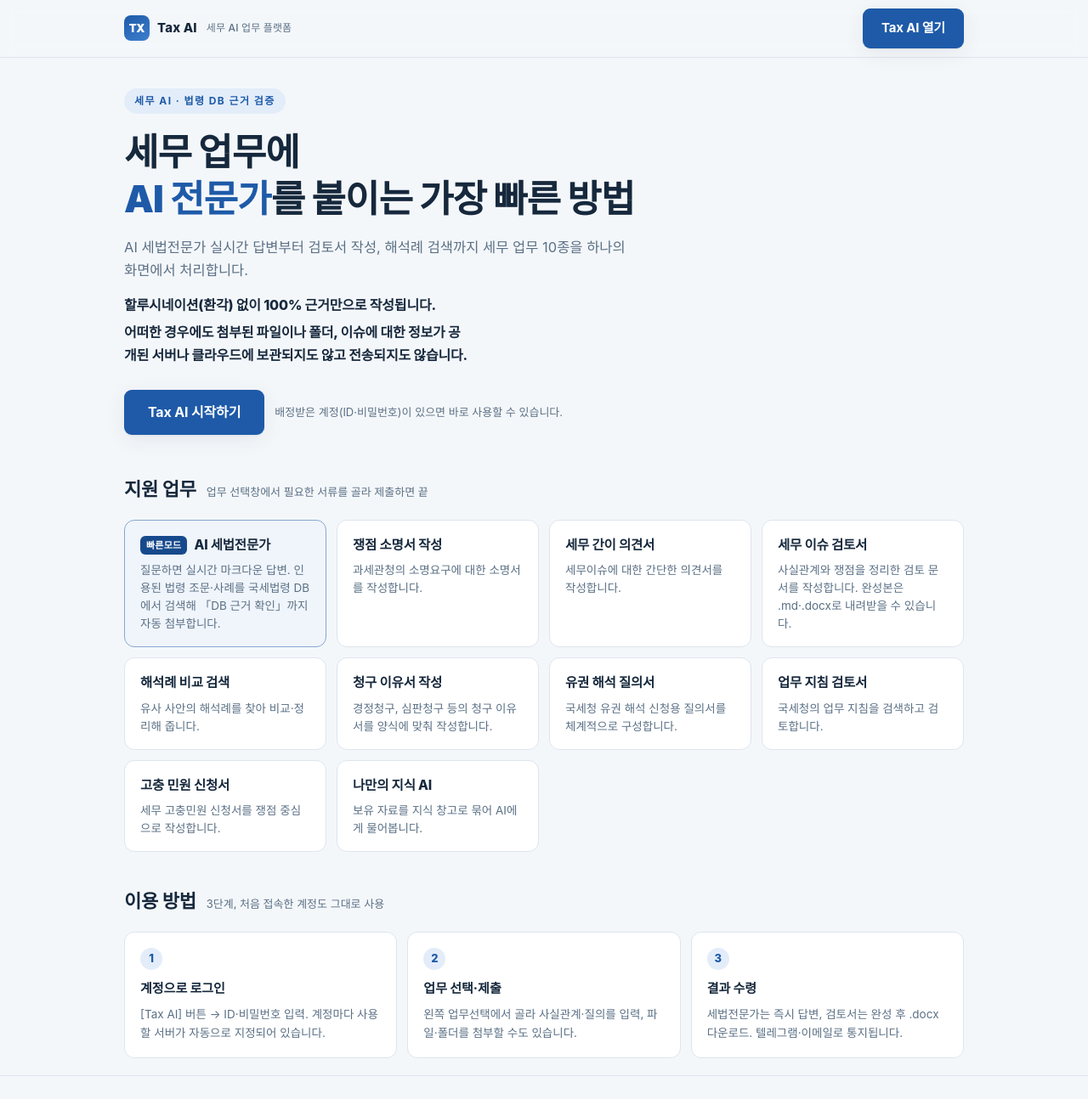
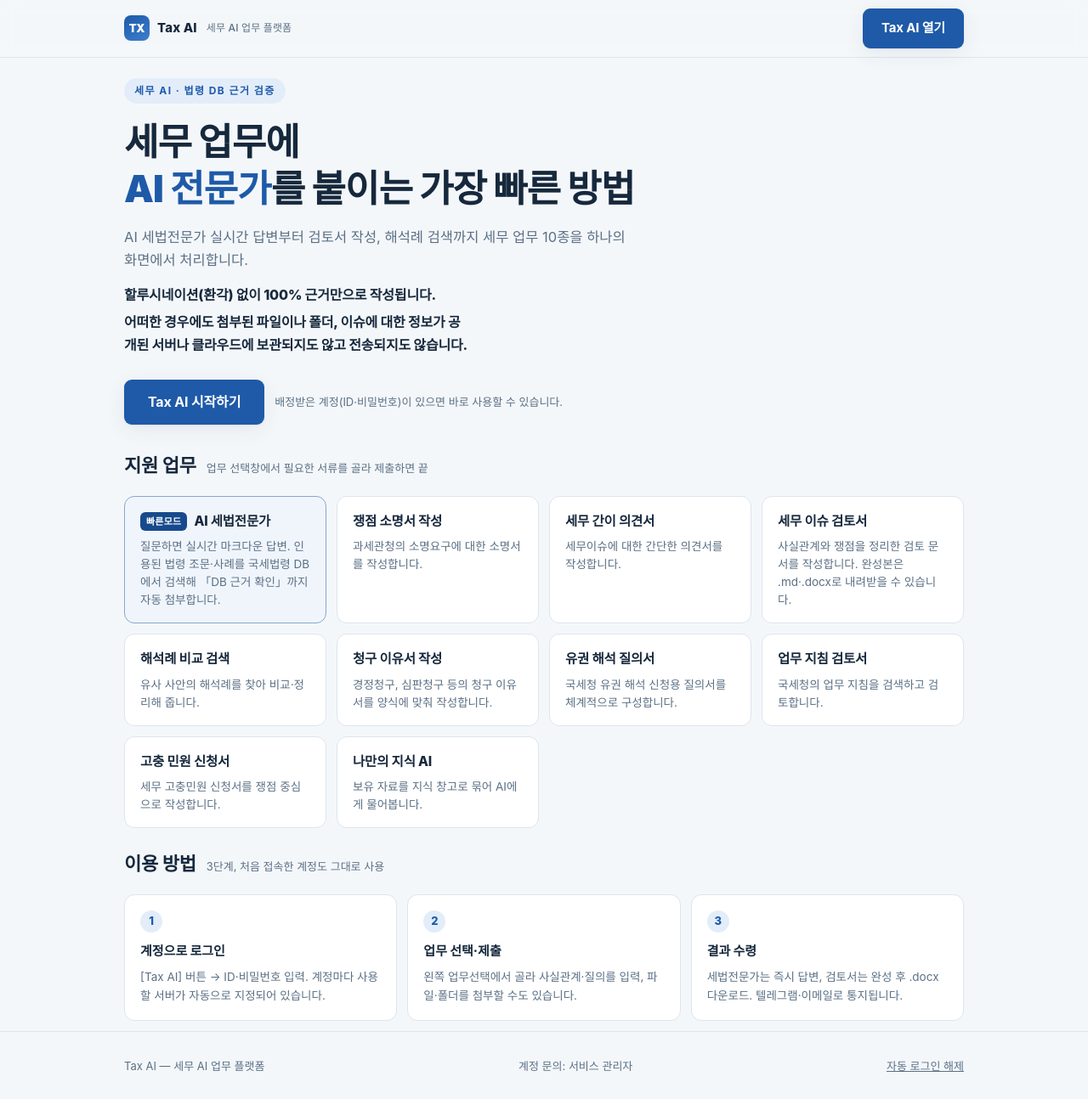
Before and after one commit to ntssejak/tax-ai-landing, a plain HTML site: page index.html in a window 1280 px wide. Shown: the top 1294 px of the page at 85% size. Drawn offline with Linux system fonts and the light colour scheme.

Commit message:
랜딩: 여백 2차 축소 (히어로 36/26→24/18, section 20→12)
Co-Authored-By: Claude Code <noreply@anthropic.com>

```diff
--- a/index.html
+++ b/index.html
@@ -91,7 +91,7 @@ a { color: var(--brand); text-decoration: none; }
 }
 
 /* ── 히어로 ── */
-.hero { padding-block: 36px 26px; text-align: left; }   /* 상단·하단 여백 — 기존 72/56에서 축소(단락 간격 통일) */
+.hero { padding-block: 24px 18px; text-align: left; }   /* 상단·하단 여백 — 72/56→36/26→24/18 단계 축소 */
 .hero .eyebrow {
   display: inline-block; font-size: 12px; font-weight: 700; letter-spacing: .12em;
   color: var(--brand); background: var(--brand-soft);
@@ -115,7 +115,7 @@ a { color: var(--brand); text-decoration: none; }
 .hero .strong + .strong { margin-top: 6px; }
 
 /* ── 업무 카드 ── */
-section { padding-block: 20px; }   /* 지원업무·이용방법 등 단락 위간격 — 기존 34에서 축소 */
+section { padding-block: 12px; }   /* 지원업무·이용방법 등 단락 위간격 — 34→20→12 단계 축소 */
 .sec-title { display: flex; align-items: baseline; gap: 12px; margin-bottom: 6px; }
 .sec-title h2 { font-size: 22px; font-weight: 800; letter-spacing: -.01em; }
 .sec-title span { color: var(--mut); font-size: 13px; }
```
